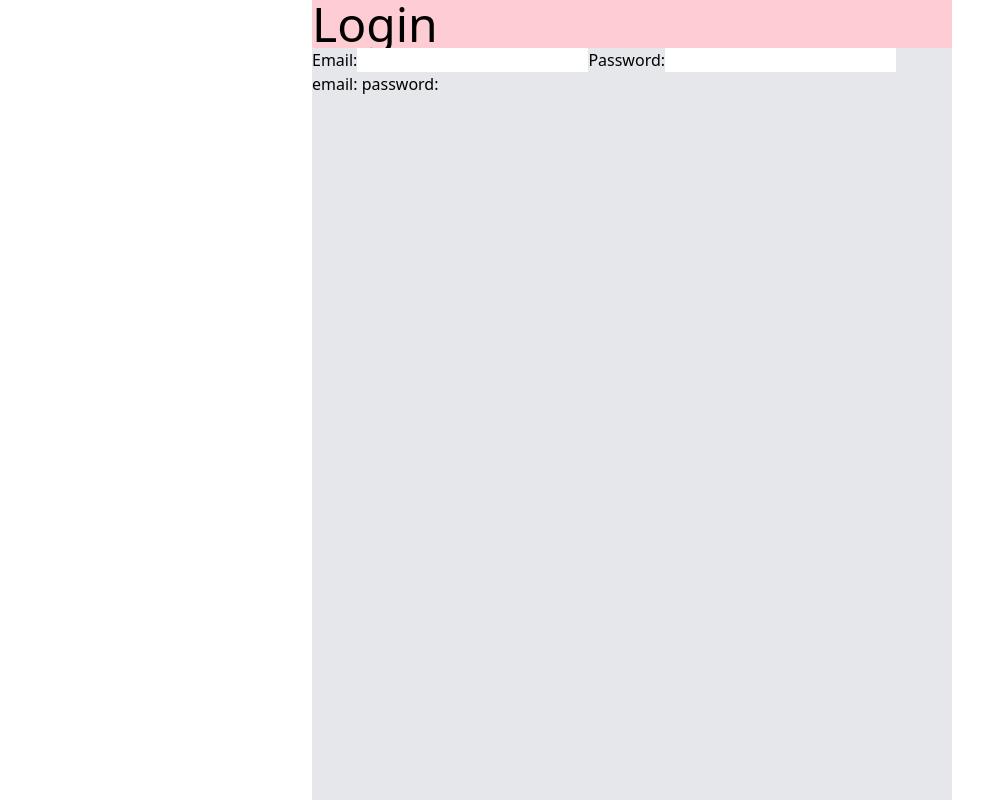
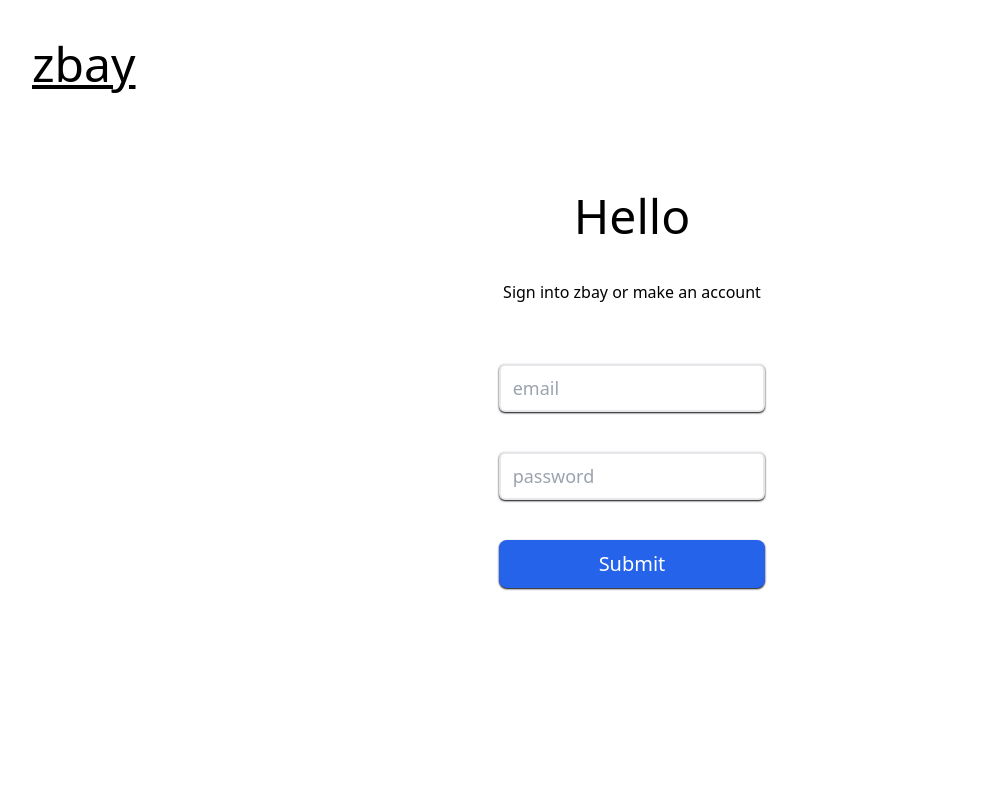
Before and after one commit to CedThen/zbay, a React (Create React App) app in the folder client/: page /login in a window 1280 px wide. Shown: the whole page, without its empty margins (8-991 px from the left). Built offline with nearby package versions, Linux system fonts and the light colour scheme.

Commit message:
login page done

```diff
--- a/client/src/components/Carousel.jsx
+++ b/client/src/components/Carousel.jsx
@@ -11,7 +11,7 @@ const Carousel = ({ items }) => {
 function CarouselItem({ item }) {
   return (
     <div className='inline-flex mx-2 border-box items-center justify-center h-full'>
-      <div className='w-52 h-full px-2 flex  flex-col justify-center items-center'>
+      <div className='w-52 h-5/6 px-2 flex  flex-col justify-center items-center'>
         <div className='h-5/6 flex justify-center items-center' >
           <img src={item.image} alt={item.description} className='max-h-36 md:max-w-52 md:max-h-64' />
         </div>
--- a/client/src/components/Login.jsx
+++ b/client/src/components/Login.jsx
@@ -1,22 +1,38 @@
 import React, { useState } from 'react';
+import useCustomNavigate from '../hooks/useCustomNavigate';
+import { routeNames } from './constants';
+
 
 const Login = () => {
   const [email, setEmail] = useState();
   const [password, setPassword] = useState();
+  const navHome = useCustomNavigate(routeNames.HOME)
 
   return (
-    <div className='md:w-1/2 w-full h-screen bg-gray-200 mx-auto'>
-      <div className='mx-auto md:text-5xl text-2xl bg-red-200'>Login</div>
-      <form className=''>
-        <label>Email:
-          <input type='email' value={email} onChange={(e) => setEmail(e.target.value)} />
+    <div className='md:w-1/4 w-5/6 h-screen bg-white mx-auto flex flex-col justify-center items-center'>
+      <div className='absolute md:top-10 md:left-10 top-5 text-5xl underline cursor-pointer' onClick={navHome}>zbay</div>
+      <div className='mx-auto md:text-5xl text-2xl flex flex-col justify-center items-center'>
+        Hello
+        <div className='text-base my-10'>Sign into zbay or make an account</div>
+      </div>
+      <form className='flex justify-center items-center flex-col w-full'>
+        <label className='w-full  flex justify-center items-center'>
+          <input type='email'
+            value={email}
+            onChange={(e) => setEmail(e.target.value)}
+            placeholder='email'
+            className='border-box border-grey border-2 border-solid w-5/6 h-12 rounded-md pl-3 text-lg m-5 shadow-black shadow-sm' />
         </label>
-        <label>Password:
-          <input type='password' value={password} onChange={(e) => setPassword(e.target.value)} />
+        <label className='w-full flex justify-center items-center'>
+          <input type='password'
+            value={password}
+            onChange={(e) => setPassword(e.target.value)}
+            placeholder='password'
+            className='border-box border-grey border-2 border-solid w-5/6 h-12 rounded-md pl-3 text-lg m-5  shadow-black shadow-sm' />
         </label>
+        <button className='bg-blue-600 text-white rounded-lg h-12 w-5/6 text-xl my-5 active:bg-blue-800 shadow-black shadow-sm'>Submit</button>
       </form>
-      email: {email}
-      password: {password}
+
     </div>
   )
 }
```
